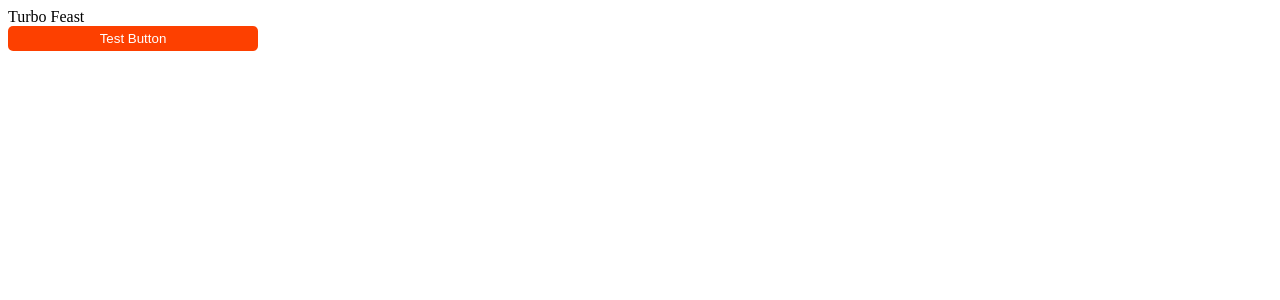
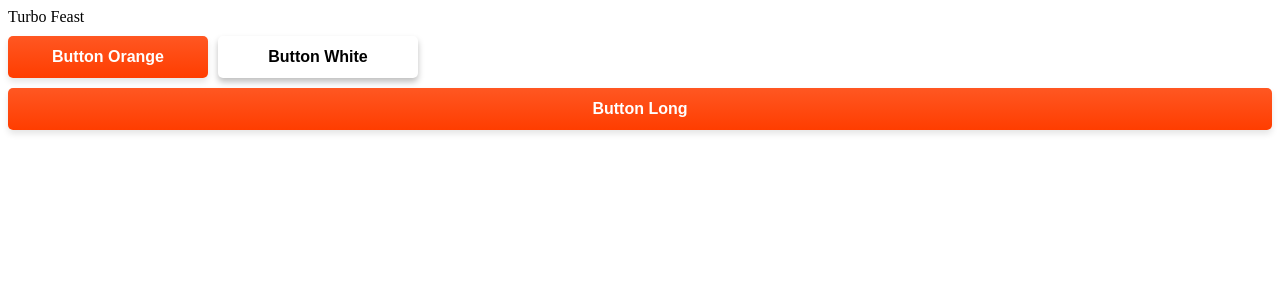
Before and after one commit to TRNG-2402/Group3_FoodDeliveryApp, a React (Vite) app in the folder FoodDeliveryAppFront/FoodDeliveryAppUI/: page / in a window 1280 px wide. Shown: the top 300 px of the page. Built offline with nearby package versions, Linux system fonts and the light colour scheme.

Commit message:
Custom Button

```diff
--- a/FoodDeliveryAppFront/FoodDeliveryAppUI/src/App.tsx
+++ b/FoodDeliveryAppFront/FoodDeliveryAppUI/src/App.tsx
@@ -7,7 +7,18 @@ function App() {
         Turbo Feast
       </section>
       {/*Testing only; remove when used*/}
-      <Button className={"buttonMedium"}>Test Button</Button>
+      <Button className="button button-orange" onClick={() => {
+        fetch("https://dog.ceo/api/breeds/image/random")
+          .then(res => console.log(res.body));
+      }}>Button Orange</Button>
+      <Button
+        className="button button-white" onClick={() => { }}
+        customStyle={{ margin: "10px" }}
+      >Button White</Button>
+      <Button
+        className="button button-orange button-long"
+        onClick={() => { }}
+      >Button Long</Button>
     </>
   )
 }
--- a/FoodDeliveryAppFront/FoodDeliveryAppUI/src/Components/Button/Button.style.css
+++ b/FoodDeliveryAppFront/FoodDeliveryAppUI/src/Components/Button/Button.style.css
@@ -11,3 +11,45 @@
     background-color: #fd1100;
     cursor: pointer;
 }
+
+.button {
+    padding: 12px 24px;
+    min-width: 200px;
+    display: inline-flex;
+    justify-content: center;
+    align-items: center;
+
+    border: none;
+    border-radius: 5px;
+
+    font-size: 16px;
+    font-weight: 700;
+    font-family: sans-serif;
+    text-align: center;
+
+    cursor: pointer;
+    transition: transform 0.1s ease, opacity 0.2s ease;
+}
+
+.button-orange {
+    color: #FFFFFF;
+    background: linear-gradient(to bottom, #FF5722, #FF3D00);
+    box-shadow: 0 4px 6px rgba(0, 0, 0, 0.1);
+}
+
+.button-white {
+    background: #FFF;
+    box-shadow: 0 4px 6px rgba(0, 0, 0, 0.25);
+}
+
+.button-long {
+    width: 100%;
+}
+
+.button:active {
+    transform: scale(0.98);
+}
+
+.button:hover {
+    opacity: 0.8;
+}
--- a/FoodDeliveryAppFront/FoodDeliveryAppUI/src/Components/Button/Button.tsx
+++ b/FoodDeliveryAppFront/FoodDeliveryAppUI/src/Components/Button/Button.tsx
@@ -5,9 +5,21 @@ import "./Button.style.css";
 
 interface IButton {
     children?: ReactElement | string;
-    className?: any;
+    className?: string;
+    onClick: any;
+    customStyle?: object;
 }
 
-export const Button = ({ children, className }: IButton) => {
-    return <button className={className}>{children}</button>
-}
+export const Button = ({ children, className, onClick, customStyle}: IButton) => {
+    return (
+        <button
+            className={className}
+            style={customStyle}
+            onClick={onClick}
+            onMouseDown={(e) => (e.currentTarget.style.transform = 'scale(0.98)')}
+            onMouseUp={(e) => (e.currentTarget.style.transform = 'scale(1)')}
+        >
+            {children}
+        </button>
+    );
+};
```
